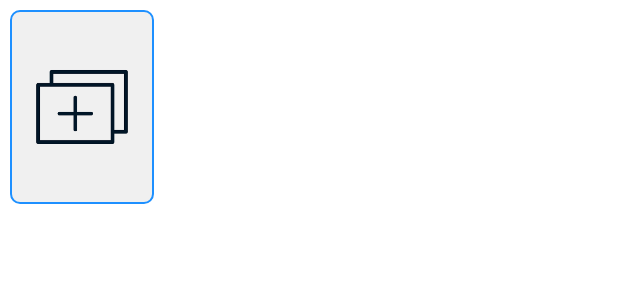
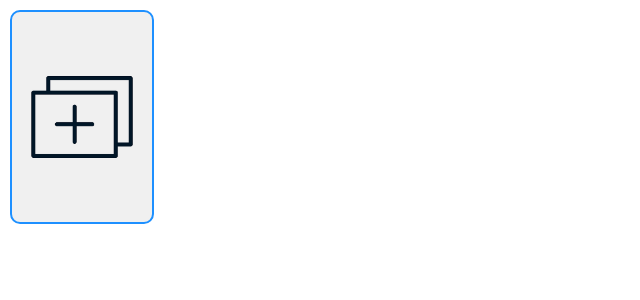
Before and after one commit to EvaGL/flashcards, a React (Create React App) app: page / in a window 1280 px wide. Shown: the top 300 px of the page, without its empty margins (0-640 px from the left). Built offline with nearby package versions, Linux system fonts and the light colour scheme.

Commit message:
make decks look more like cards

```diff
--- a/src/App.css
+++ b/src/App.css
@@ -1,7 +1,7 @@
 .deck {
     padding: 20px;
     width: 100px;
-    height: 150px;
+    height: 170px;
     border-radius: 10px;
     margin: 10px;
     border: 2px solid #1e90ff;
```
